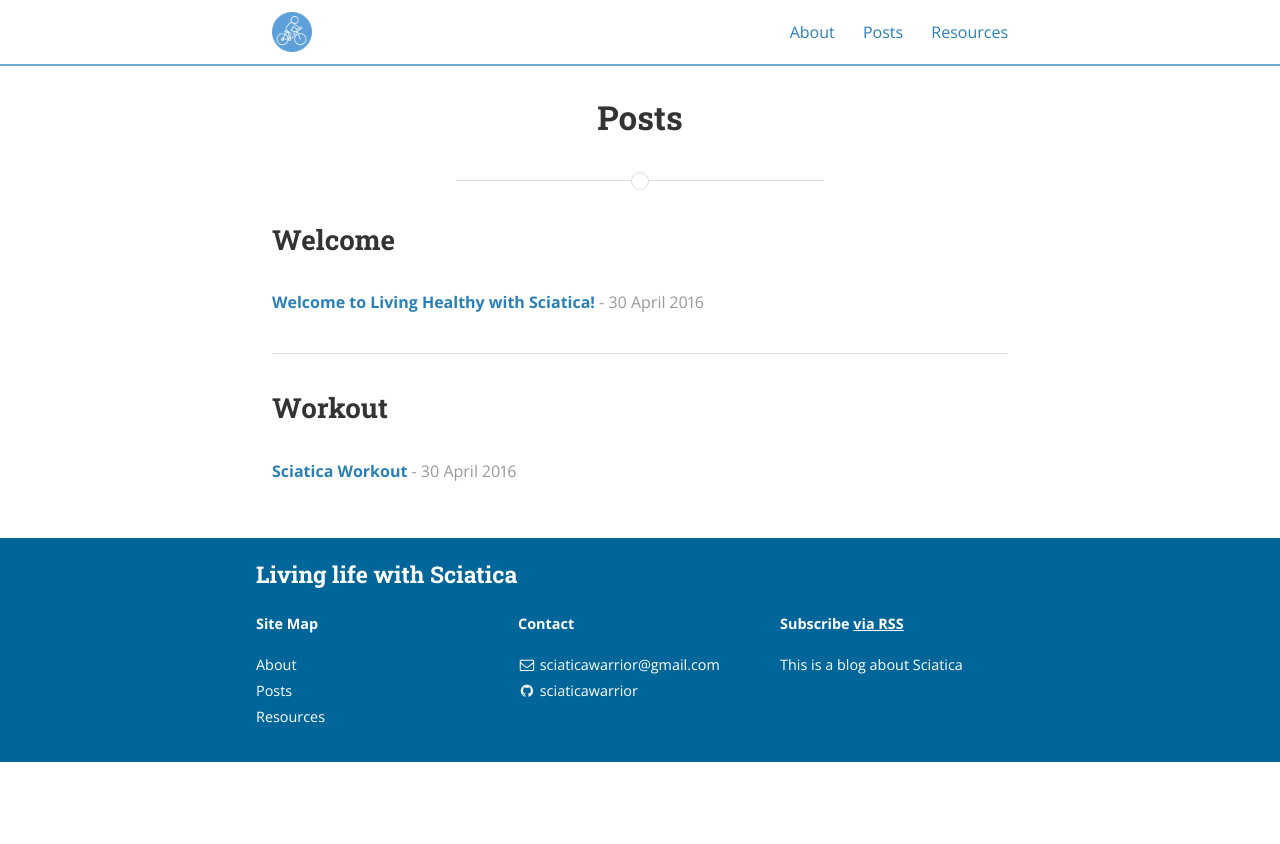
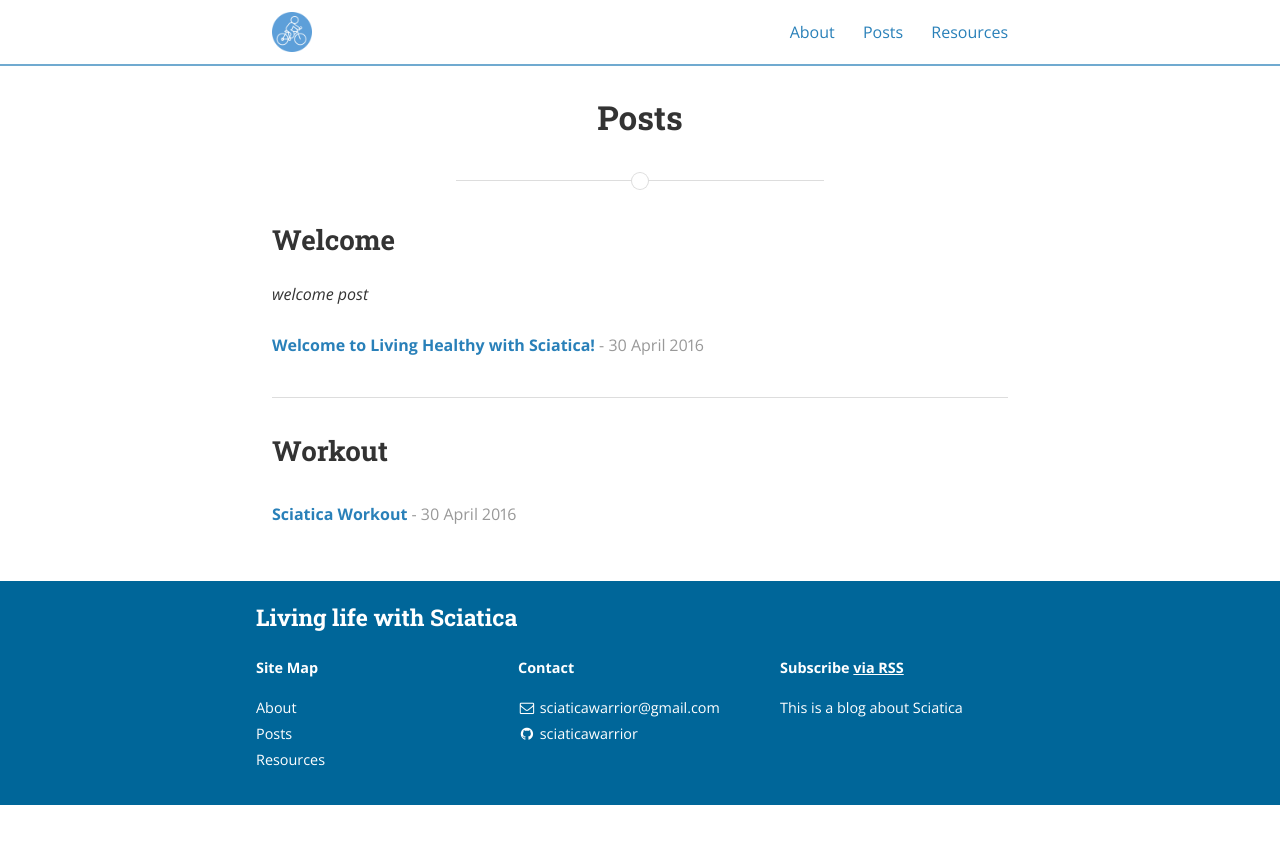
Before and after one commit to sciaticawarrior/sciaticatest, a Jekyll site: the page built from posts.html, in a window 1280 px wide. Shown: the top 844 px of the page. Built offline with Jekyll 4.4.1, drawn with Linux system fonts in a browser that asks for light colours; nearby versions of some CDN libraries; a style sheet for code colours, icons or effects is not loaded.

Commit message:
Update _config.yml

```diff
--- a/_config.yml
+++ b/_config.yml
@@ -41,11 +41,11 @@
 
 # Category descriptions (for archive pages)
 descriptions:
-  - cat:
-    desc: ""
+  - cat: Welcome
+    desc: "welcome post"
 
-  - cat:
-    desc: ""
+  - cat: Sciatica Workout
+    desc: "posts about sciatica workout"
 
 # Social icons and sharing options
 #
```
